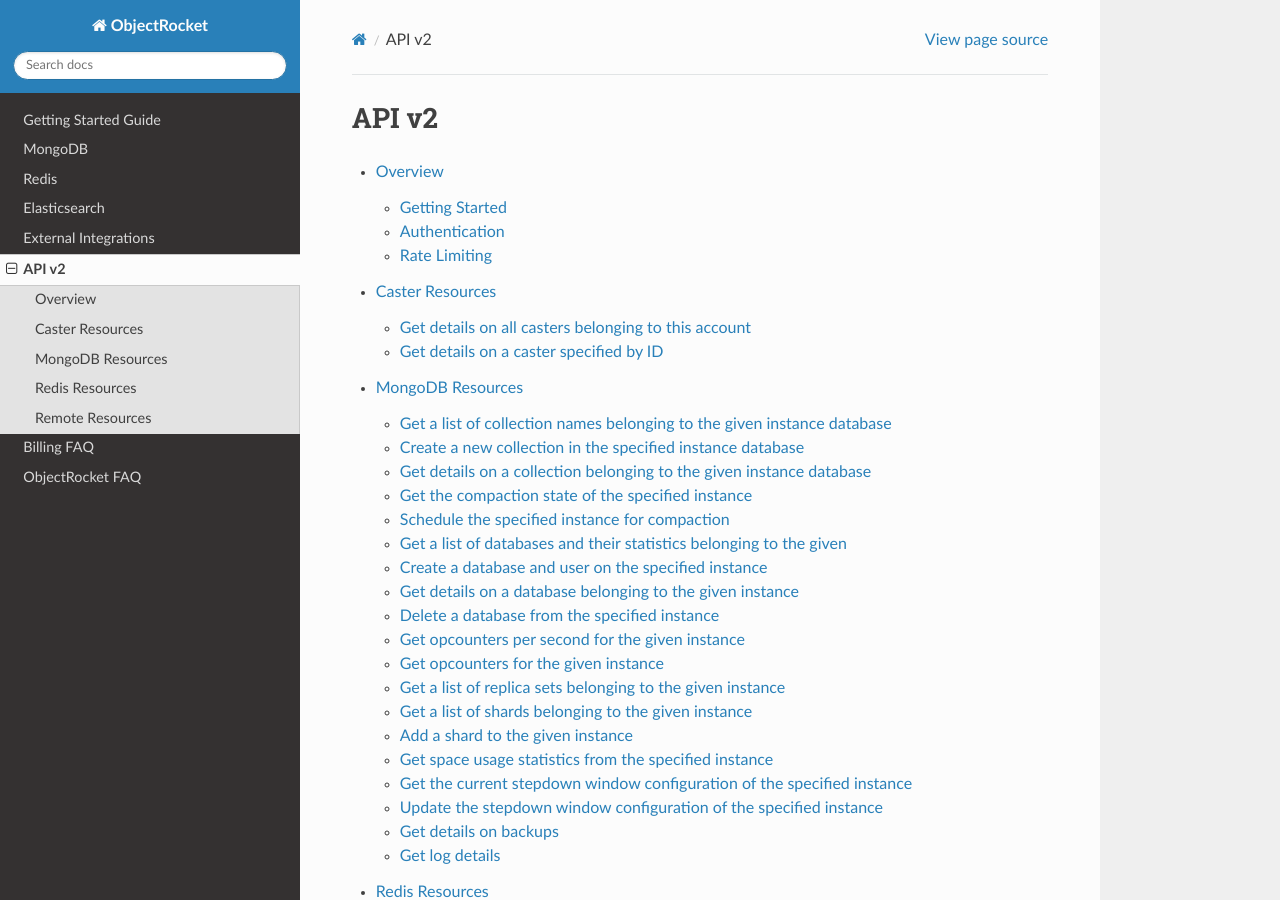
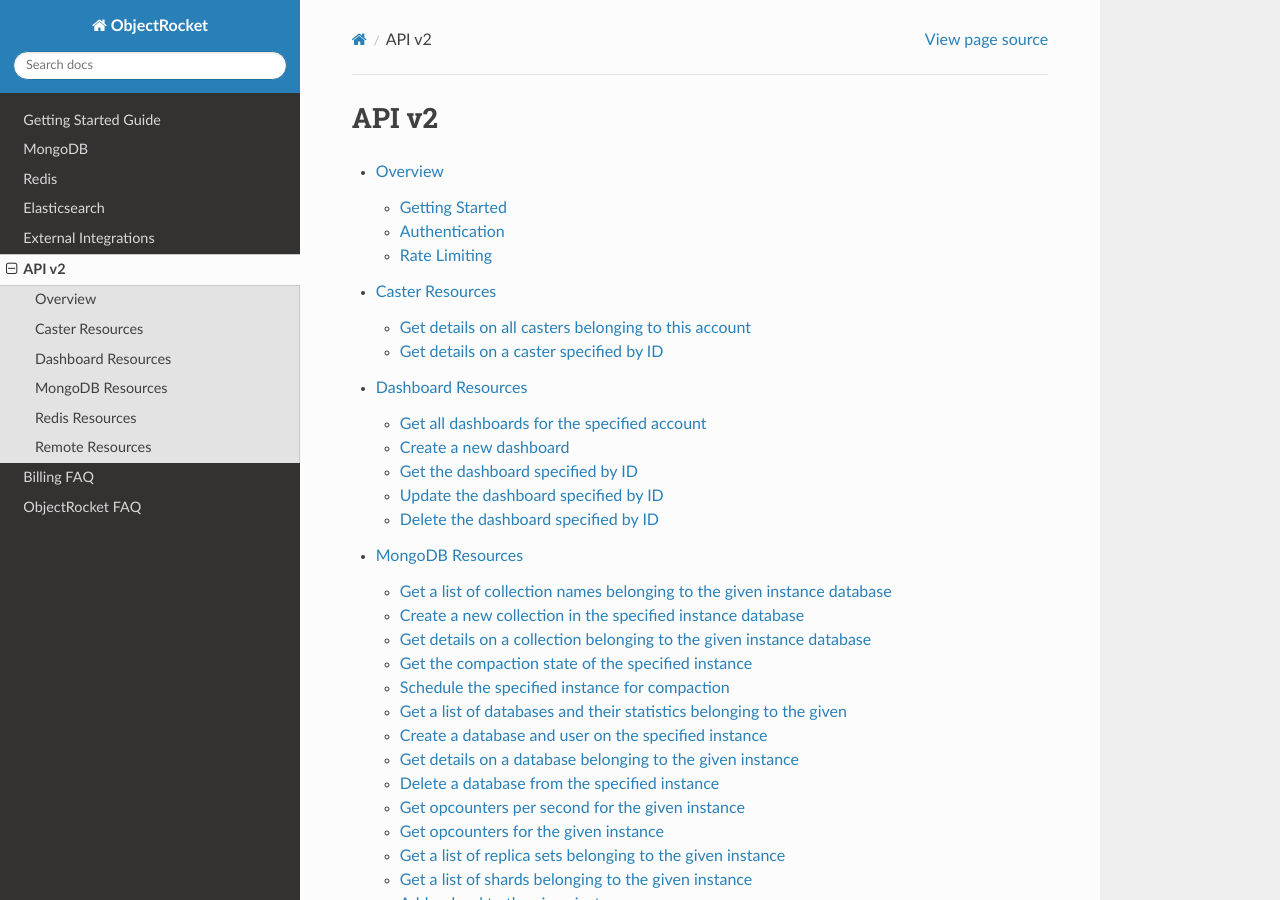
Before and after one commit to zcorleissen/documentation, a Sphinx documentation site: the page built from source/api_v2.rst, in a window 1280 px wide and 900 px high. Built offline with Sphinx 7.4.7 and the Read the Docs theme 2.0.0, drawn with Linux system fonts in a browser that asks for light colours; pages that are not in the unit, such as notebooks, are missing from menus.

Commit message:
Factor out Dashboard Resources

```diff
--- a/source/api_v2.rst
+++ b/source/api_v2.rst
@@ -6,6 +6,7 @@
 
    api_v2_getting_started
    api_v2_caster_resources
+   api_v2_dashboard_resources
    api_v2_general_resources
    api_v2_elasticsearch_resources
    api_v2_instance_resources
--- /dev/null
+++ b/source/api_v2_dashboard_resources.rst
@@ -0,0 +1,67 @@
+Dashboard Resources
+===================
+
+Get all dashboards for the specified account
+~~~~~~~~~~~~~~~~~~~~~~~~~~~~~~~~~~~~~~~~~~~~~
+
+.. code-block:: bash
+
+   GET /dashboards/
+
+Request/Response:
+
+.. code-block:: bash
+
+   $ ERROR
+
+Create a new dashboard
+~~~~~~~~~~~~~~~~~~~~~~~
+
+.. code-block:: bash
+
+   POST /dashboards/
+
+Request/Response:
+
+.. code-block:: bash
+
+   $ ERROR
+
+Get the dashboard specified by ID
+~~~~~~~~~~~~~~~~~~~~~~~~~~~~~~~~~~
+
+.. code-block:: bash
+
+   GET /dashboards/<dashboard_id>/
+
+Request/Response:
+
+.. code-block:: bash
+
+   $ ERROR
+
+Update the dashboard specified by ID
+~~~~~~~~~~~~~~~~~~~~~~~~~~~~~~~~~~~~~
+
+.. code-block:: bash
+
+   PUT /dashboards/<dashboard_id>/
+
+Request/Response:
+
+.. code-block:: bash
+
+   $ ERROR
+
+Delete the dashboard specified by ID
+~~~~~~~~~~~~~~~~~~~~~~~~~~~~~~~~~~~~~
+
+.. code-block:: bash
+
+   DELETE /dashboards/<dashboard_id>/
+
+Request/Response:
+
+.. code-block:: bash
+
+   $ ERROR
```
